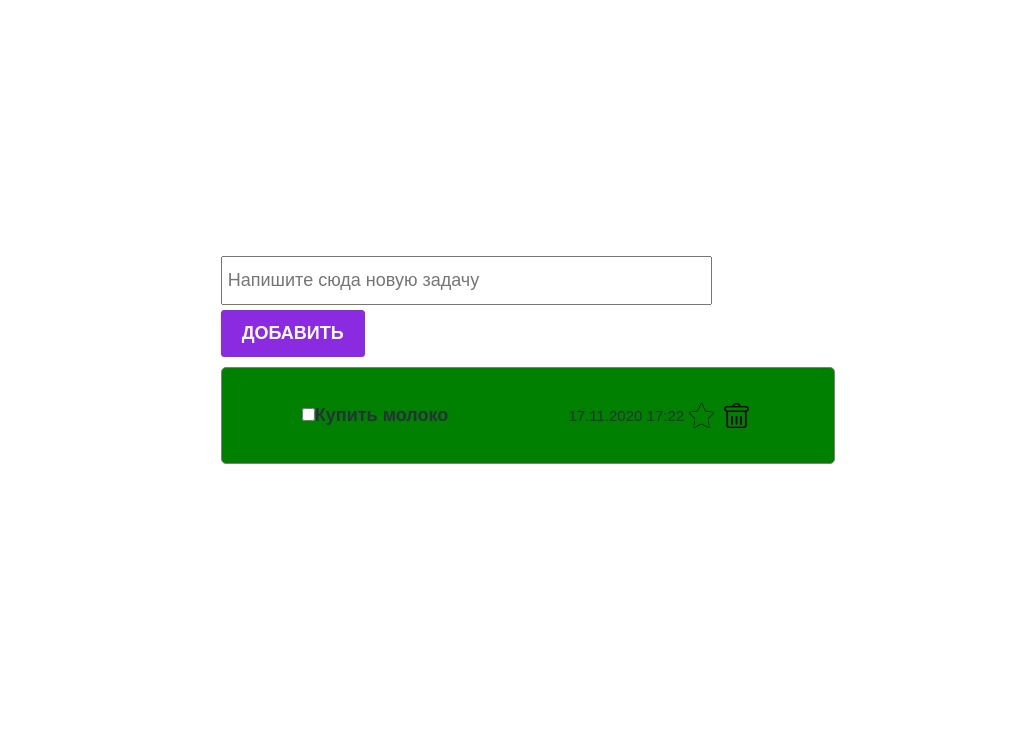
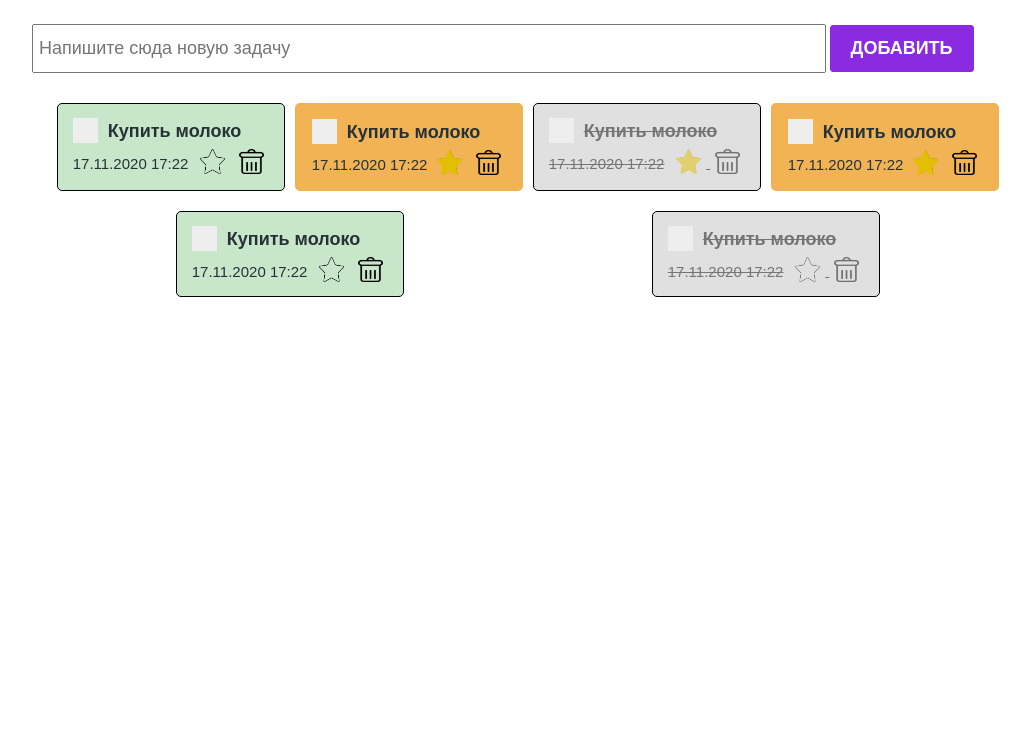
Before and after one commit to BaktilekTaalaybekov/todopython, a Django app: page / in a window 1280 px wide. Shown: the top 729 px of the page, without its empty margins (112-1142 px from the left). Run offline with Django 3.2, Linux system fonts and the light colour scheme.

Commit message:
connecred styles and todo list

```diff
--- a/main/static/styles/checkbox.css
+++ b/main/static/styles/checkbox.css
@@ -1,4 +1,5 @@
-/* .checkbox_container {
+/* The container */
+.checkbox_container {
   display: block;
   position: relative;
   padding-left: 35px;
@@ -11,6 +12,7 @@
   user-select: none;
 }
 
+/* Hide the browser's default checkbox */
 .checkbox_container input {
   position: absolute;
   opacity: 0;
@@ -19,30 +21,40 @@
   width: 0;
 }
 
+/* Create a custom checkbox */
 .checkmark {
   position: absolute;
-    top: -7px;
+  top: -8px;
   left: 0;
   height: 25px;
   width: 25px;
-    background-color: rgb(255, 255, 255);
+  background-color: #eee;
 }
 
-.container input:checked ~ .checkmark {
+/* On mouse-over, add a grey background color */
+.checkbox_container:hover input ~ .checkmark {
+  background-color: #ccc;
+}
+
+/* When the checkbox is checked, add a blue background */
+.checkbox_container input:checked ~ .checkmark {
   background-color: #2196F3;
 }
 
+/* Create the checkmark/indicator (hidden when not checked) */
 .checkmark:after {
   content: "";
   position: absolute;
   display: none;
 }
 
-.container input:checked ~ .checkmark:after {
+/* Show the checkmark when checked */
+.checkbox_container input:checked ~ .checkmark:after {
   display: block;
 }
 
-  .container .checkmark:after {
+/* Style the checkmark/indicator */
+.checkbox_container .checkmark:after {
   left: 9px;
   top: 5px;
   width: 5px;
@@ -52,4 +64,4 @@
   -webkit-transform: rotate(45deg);
   -ms-transform: rotate(45deg);
   transform: rotate(45deg);
-  } */
+}
--- a/main/static/styles/index.css
+++ b/main/static/styles/index.css
@@ -7,7 +7,7 @@
 
 section{
     width: 100%;
-    padding: 20%;
+    padding: 20px;
     display: flex;
     flex-direction: column;
     align-items: center;
@@ -41,19 +41,16 @@ section{
 }
 
 .todo_container{
-    margin: 10px;
-    border: 1px solid gray;
-    border-radius:  5px;
     padding: 30px 20px;
-    background-color: green;
     display: flex;
     justify-content: space-around;
     flex-wrap: wrap;
+    /*flex-direction: column;*/
     width: 80%;
 }
 
 .todo_item{
-    border: 10px solid red;
+    border: 1px solid black;
     border-radius:  5px;
     width: 24%;
     padding: 10px 15px;
@@ -75,8 +72,8 @@ section{
     opacity: 0.5;
 }
 .todo_item.marked{
-    background-color: #FFE082;
-    border: 2px solid #fad66a;
+    background-color: #f1b354;
+    border: 2px solid #efb254;
 }
 
 .todo_item_header{
@@ -102,7 +99,7 @@ section{
 }
 
 .todo_item_footer .action_buttons{
-    display: flex;
+    /*display: flex;*/
 }
 
 .todo_item_footer img{
--- a/main/templates/index.html
+++ b/main/templates/index.html
@@ -7,7 +7,7 @@
     <title>lesson28.1</title>
     <!-- <link rel="stylesheet" href="./styles/index.css" /> -->
     <link rel="stylesheet" href="{% static 'styles/index.css' %}" />
-    <link rel="stylesheet" href="./styles/checkbox.css" />
+    <link rel="stylesheet" href="{% static 'styles/checkbox.css' %}" />
 </head>
 <body>
     <section>
@@ -20,26 +20,114 @@
             />
             <button class="create_button">Добавить</button>
         </div>
+        <div class="todo_container">
 
-        <div class="todo_container">
+            <div class="todo_item">
                 <div class="todo_item_header">
                     <label class="checkbox_container">
-                    <input type="checkbox" />
+                        <input type="checkbox"/>
                         <span class="checkmark"></span>
                     </label>
-                <h4>Купить молоко</h4>
+                    <h4> Купить молоко </h4>
                 </div>
                 <div class="todo_item_footer">
                     <p>17.11.2020 <span>17:22</span></p>
                     <div class="action_buttons">
-                    <img src="./icons/star.png" />
-                    <img src="./icons/delete.png" />
+                        <img src="{% static 'icons/star.png' %}" />
+                        <img src="{% static 'icons/delete.png' %}" />
+                    </div>
+                </div>
+            </div>
+
+            <div class="todo_item marked">
+                <div class="todo_item_header">
+                    <label class="checkbox_container">
+                        <input type="checkbox"/>
+                        <span class="checkmark"></span>
+                    </label>
+                    <h4> Купить молоко </h4>
+                </div>
+                <div class="todo_item_footer">
+                    <p>17.11.2020 <span>17:22</span></p>
+                    <div class="action_buttons">
+                        <img src="{% static 'icons/marked.png' %}" />
+                        <img src="{% static 'icons/delete.png' %}" />
+                    </div>
+                </div>
+            </div>
+
+            <div class="todo_item done">
+                <div class="todo_item_header">
+                    <label class="checkbox_container">
+                        <input type="checkbox"/>
+                        <span class="checkmark"></span>
+                    </label>
+                    <h4> Купить молоко </h4>
+                </div>
+                <div class="todo_item_footer">
+                    <p>17.11.2020 <span>17:22</span></p>
+                    <div class="action_buttons">
+                        <img src="{% static 'icons/marked.png' %}" />
+                        <img src="{% static 'icons/delete.png' %}" />
+                    </div>
+                </div>
+            </div>
+
+            <div class="todo_item marked">
+                <div class="todo_item_header">
+                    <label class="checkbox_container">
+                        <input type="checkbox"/>
+                        <span class="checkmark"></span>
+                    </label>
+                    <h4> Купить молоко </h4>
+                </div>
+                <div class="todo_item_footer">
+                    <p>17.11.2020 <span>17:22</span></p>
+                    <div class="action_buttons">
+                        <img src="{% static 'icons/marked.png' %}" />
+                        <img src="{% static 'icons/delete.png' %}" />
+                    </div>
+                </div>
+            </div>
+
+            <div class="todo_item">
+                <div class="todo_item_header">
+                    <label class="checkbox_container">
+                        <input type="checkbox"/>
+                        <span class="checkmark"></span>
+                    </label>
+                    <h4> Купить молоко </h4>
+                </div>
+                <div class="todo_item_footer">
+                    <p>17.11.2020 <span>17:22</span></p>
+                    <div class="action_buttons">
+                        <img src="{% static 'icons/star.png' %}" />
+                        <img src="{% static 'icons/delete.png' %}" />
+                    </div>
+                </div>
+            </div>
+
+            <div class="todo_item done">
+                <div class="todo_item_header">
+                    <label class="checkbox_container">
+                        <input type="checkbox"/>
+                        <span class="checkmark"></span>
+                    </label>
+                    <h4> Купить молоко </h4>
+                </div>
+                <div class="todo_item_footer">
+                    <p>17.11.2020 <span>17:22</span></p>
+                    <div class="action_buttons">
+                        <img src="{% static 'icons/star.png' %}" />
+                        <img src="{% static 'icons/delete.png' %}" />
                     </div>
                 </div>
             </div>
 
 
 
+        </div>
+
     </section>
 
 </body>
```
Also changed, not shown: main/templates/test.html (+44 -6 lines), main/static/icons/marked.png. Lines whose indentation alone changed are shown as unchanged.
